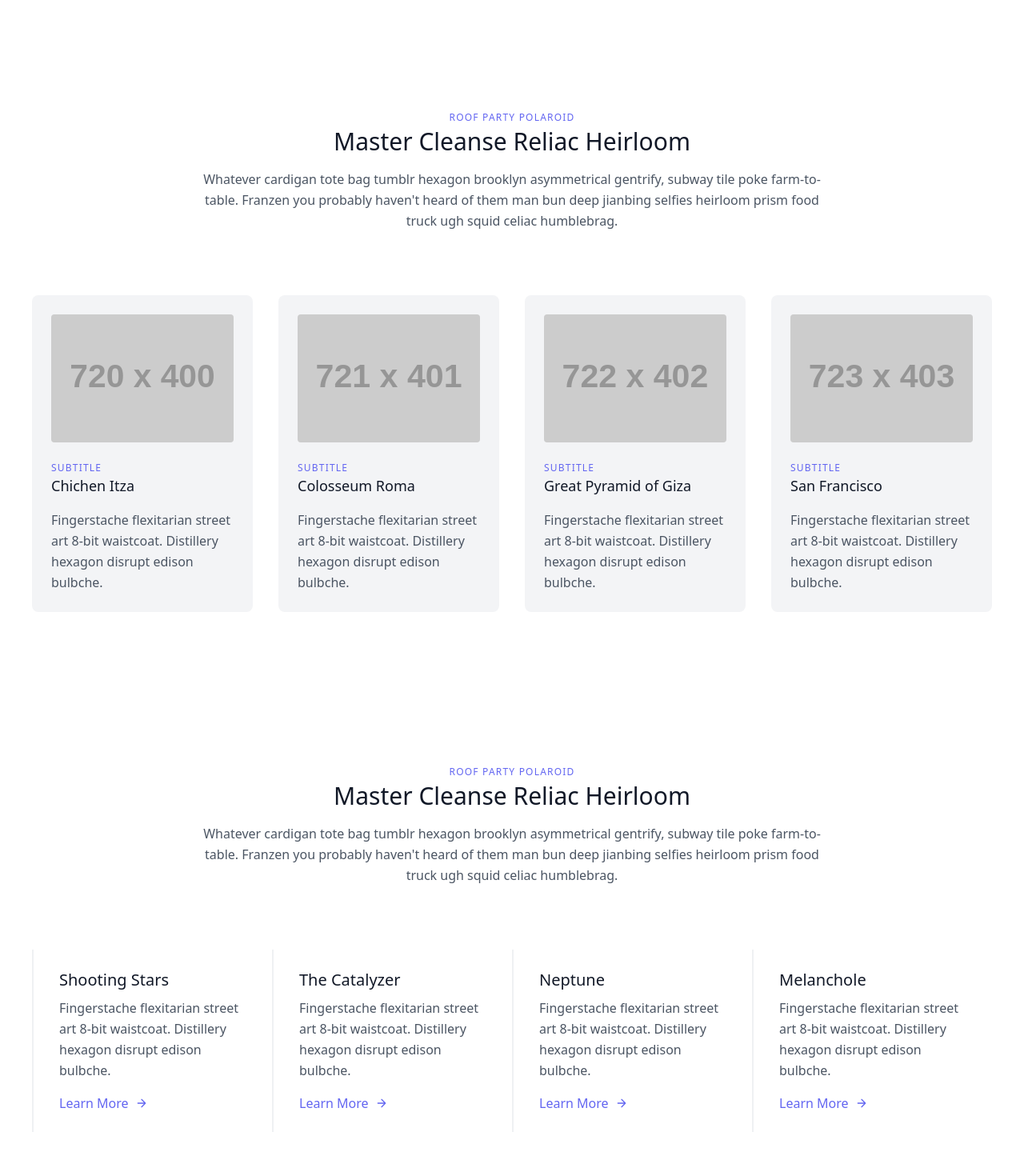
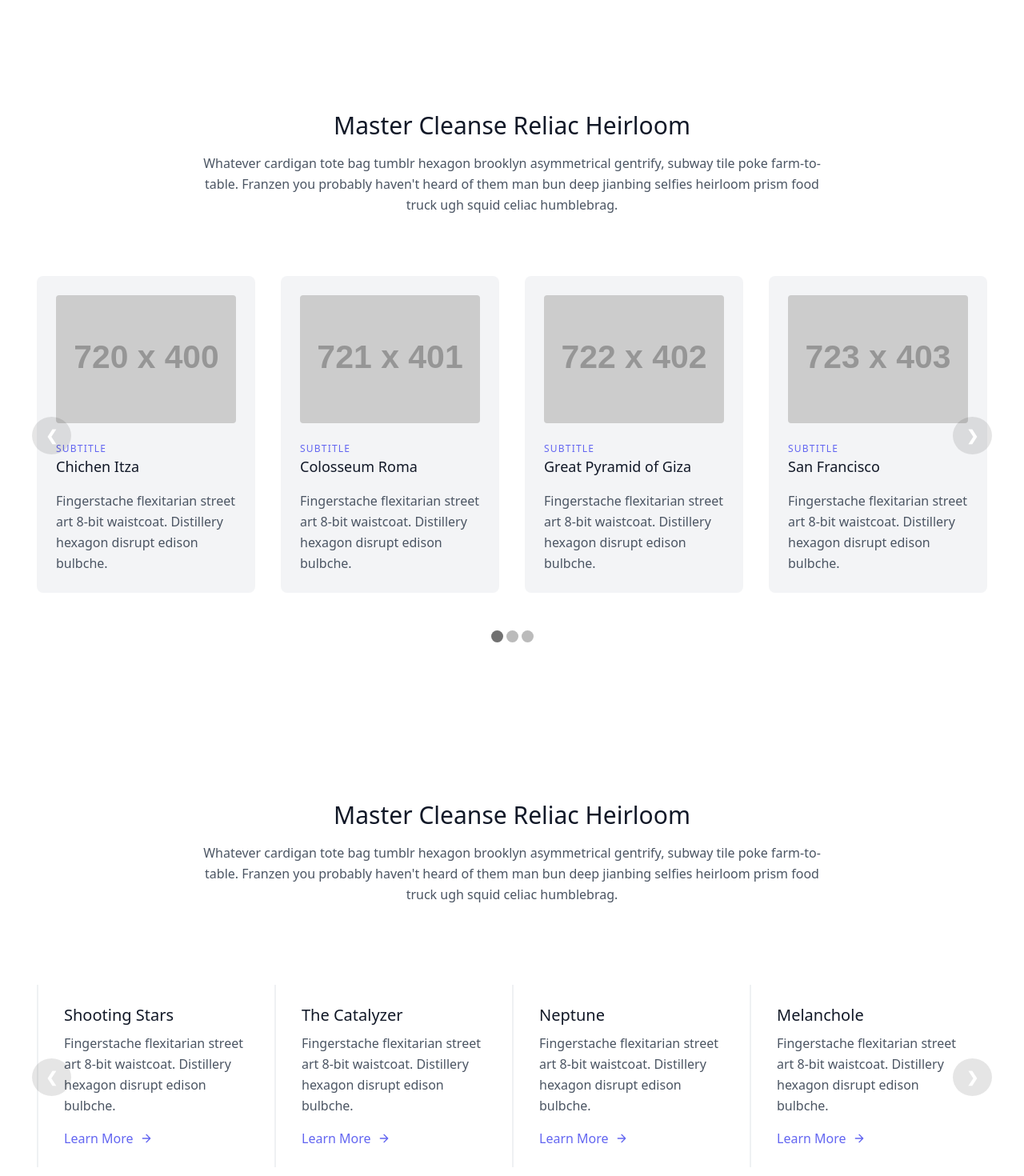
Before and after one commit to pama-arniel/portfolio, a Vue app: page / in a window 1280 px wide. Shown: the part 1560-3030 px from the top of the page at 80% size. Built offline with nearby package versions, Linux system fonts and the light colour scheme.

Commit message:
Modify articles and projects section to display carousel

```diff
--- a/src/components/Articles.vue
+++ b/src/components/Articles.vue
@@ -2,55 +2,21 @@
 <section class="text-gray-600 body-font">
   <div class="container px-10 py-24 mx-auto">
     <div class="flex flex-col text-center w-full mb-20">
-      <h2 class="text-xs text-indigo-500 tracking-widest font-medium title-font mb-1">ROOF PARTY POLAROID</h2>
       <h1 class="sm:text-3xl text-2xl font-medium title-font mb-4 text-gray-900">Master Cleanse Reliac Heirloom</h1>
       <p class="lg:w-2/3 mx-auto leading-relaxed text-base">Whatever cardigan tote bag tumblr hexagon brooklyn asymmetrical gentrify, subway tile poke farm-to-table. Franzen you probably haven't heard of them man bun deep jianbing selfies heirloom prism food truck ugh squid celiac humblebrag.</p>
     </div>
-    <div class="flex flex-wrap">
-      <div class="xl:w-1/4 lg:w-1/2 md:w-full px-8 py-6 border-l-2 border-gray-200 border-opacity-60">
-        <h2 class="text-lg sm:text-xl text-gray-900 font-medium title-font mb-2">Shooting Stars</h2>
-        <p class="leading-relaxed text-base mb-4">Fingerstache flexitarian street art 8-bit waistcoat. Distillery hexagon disrupt edison bulbche.</p>
-        <a class="text-indigo-500 inline-flex items-center">Learn More
-          <svg fill="none" stroke="currentColor" stroke-linecap="round" stroke-linejoin="round" stroke-width="2" class="w-4 h-4 ml-2" viewBox="0 0 24 24">
-            <path d="M5 12h14M12 5l7 7-7 7"></path>
-          </svg>
-        </a>
-      </div>
-      <div class="xl:w-1/4 lg:w-1/2 md:w-full px-8 py-6 border-l-2 border-gray-200 border-opacity-60">
-        <h2 class="text-lg sm:text-xl text-gray-900 font-medium title-font mb-2">The Catalyzer</h2>
-        <p class="leading-relaxed text-base mb-4">Fingerstache flexitarian street art 8-bit waistcoat. Distillery hexagon disrupt edison bulbche.</p>
-        <a class="text-indigo-500 inline-flex items-center">Learn More
-          <svg fill="none" stroke="currentColor" stroke-linecap="round" stroke-linejoin="round" stroke-width="2" class="w-4 h-4 ml-2" viewBox="0 0 24 24">
-            <path d="M5 12h14M12 5l7 7-7 7"></path>
-          </svg>
-        </a>
-      </div>
-      <div class="xl:w-1/4 lg:w-1/2 md:w-full px-8 py-6 border-l-2 border-gray-200 border-opacity-60">
-        <h2 class="text-lg sm:text-xl text-gray-900 font-medium title-font mb-2">Neptune</h2>
-        <p class="leading-relaxed text-base mb-4">Fingerstache flexitarian street art 8-bit waistcoat. Distillery hexagon disrupt edison bulbche.</p>
-        <a class="text-indigo-500 inline-flex items-center">Learn More
-          <svg fill="none" stroke="currentColor" stroke-linecap="round" stroke-linejoin="round" stroke-width="2" class="w-4 h-4 ml-2" viewBox="0 0 24 24">
-            <path d="M5 12h14M12 5l7 7-7 7"></path>
-          </svg>
-        </a>
-      </div>
-      <div class="xl:w-1/4 lg:w-1/2 md:w-full px-8 py-6 border-l-2 border-gray-200 border-opacity-60">
-        <h2 class="text-lg sm:text-xl text-gray-900 font-medium title-font mb-2">Melanchole</h2>
-        <p class="leading-relaxed text-base mb-4">Fingerstache flexitarian street art 8-bit waistcoat. Distillery hexagon disrupt edison bulbche.</p>
-        <a class="text-indigo-500 inline-flex items-center">Learn More
-          <svg fill="none" stroke="currentColor" stroke-linecap="round" stroke-linejoin="round" stroke-width="2" class="w-4 h-4 ml-2" viewBox="0 0 24 24">
-            <path d="M5 12h14M12 5l7 7-7 7"></path>
-          </svg>
-        </a>
-      </div>
-    </div>
-    <button class="flex mx-auto mt-16 text-white bg-indigo-500 border-0 py-2 px-8 focus:outline-none hover:bg-indigo-600 rounded text-lg">Button</button>
+    <Carousel :refString="'articles'"/>
   </div>
 </section>
 </template>
 
 <script>
+import Carousel from './Carousel.vue'
+
 export default {
-  name: 'Articles'
+  name: 'Articles',
+  components: {
+    Carousel
+  },
 }
 </script>
--- a/src/components/Projects.vue
+++ b/src/components/Projects.vue
@@ -1,51 +1,22 @@
 <template>
 <section class="text-gray-600 body-font">
   <div class="container px-10 py-24 mx-auto">
-    <div class="flex flex-col text-center w-full mb-20">
-      <h2 class="text-xs text-indigo-500 tracking-widest font-medium title-font mb-1">ROOF PARTY POLAROID</h2>
+    <div class="flex flex-col text-center w-full mb-14">
       <h1 class="sm:text-3xl text-2xl font-medium title-font mb-4 text-gray-900">Master Cleanse Reliac Heirloom</h1>
       <p class="lg:w-2/3 mx-auto leading-relaxed text-base">Whatever cardigan tote bag tumblr hexagon brooklyn asymmetrical gentrify, subway tile poke farm-to-table. Franzen you probably haven't heard of them man bun deep jianbing selfies heirloom prism food truck ugh squid celiac humblebrag.</p>
     </div>
-    <div class="flex flex-wrap -m-4">
-      <div class="xl:w-1/4 md:w-1/2 p-4">
-        <div class="bg-gray-100 p-6 rounded-lg">
-          <img class="h-40 rounded w-full object-cover object-center mb-6" src="https://dummyimage.com/720x400" alt="content">
-          <h3 class="tracking-widest text-indigo-500 text-xs font-medium title-font">SUBTITLE</h3>
-          <h2 class="text-lg text-gray-900 font-medium title-font mb-4">Chichen Itza</h2>
-          <p class="leading-relaxed text-base">Fingerstache flexitarian street art 8-bit waistcoat. Distillery hexagon disrupt edison bulbche.</p>
-        </div>
-      </div>
-      <div class="xl:w-1/4 md:w-1/2 p-4">
-        <div class="bg-gray-100 p-6 rounded-lg">
-          <img class="h-40 rounded w-full object-cover object-center mb-6" src="https://dummyimage.com/721x401" alt="content">
-          <h3 class="tracking-widest text-indigo-500 text-xs font-medium title-font">SUBTITLE</h3>
-          <h2 class="text-lg text-gray-900 font-medium title-font mb-4">Colosseum Roma</h2>
-          <p class="leading-relaxed text-base">Fingerstache flexitarian street art 8-bit waistcoat. Distillery hexagon disrupt edison bulbche.</p>
-        </div>
-      </div>
-      <div class="xl:w-1/4 md:w-1/2 p-4">
-        <div class="bg-gray-100 p-6 rounded-lg">
-          <img class="h-40 rounded w-full object-cover object-center mb-6" src="https://dummyimage.com/722x402" alt="content">
-          <h3 class="tracking-widest text-indigo-500 text-xs font-medium title-font">SUBTITLE</h3>
-          <h2 class="text-lg text-gray-900 font-medium title-font mb-4">Great Pyramid of Giza</h2>
-          <p class="leading-relaxed text-base">Fingerstache flexitarian street art 8-bit waistcoat. Distillery hexagon disrupt edison bulbche.</p>
-        </div>
-      </div>
-      <div class="xl:w-1/4 md:w-1/2 p-4">
-        <div class="bg-gray-100 p-6 rounded-lg">
-          <img class="h-40 rounded w-full object-cover object-center mb-6" src="https://dummyimage.com/723x403" alt="content">
-          <h3 class="tracking-widest text-indigo-500 text-xs font-medium title-font">SUBTITLE</h3>
-          <h2 class="text-lg text-gray-900 font-medium title-font mb-4">San Francisco</h2>
-          <p class="leading-relaxed text-base">Fingerstache flexitarian street art 8-bit waistcoat. Distillery hexagon disrupt edison bulbche.</p>
-        </div>
-      </div>
-    </div>
+    <Carousel :refString="'projects'"/>
   </div>
 </section>
 </template>
 
 <script>
+import Carousel from './Carousel.vue'
+
 export default {
-  name: 'Projects'
+  name: 'Projects',
+  components: {
+    Carousel
+  },
 }
 </script>
```
